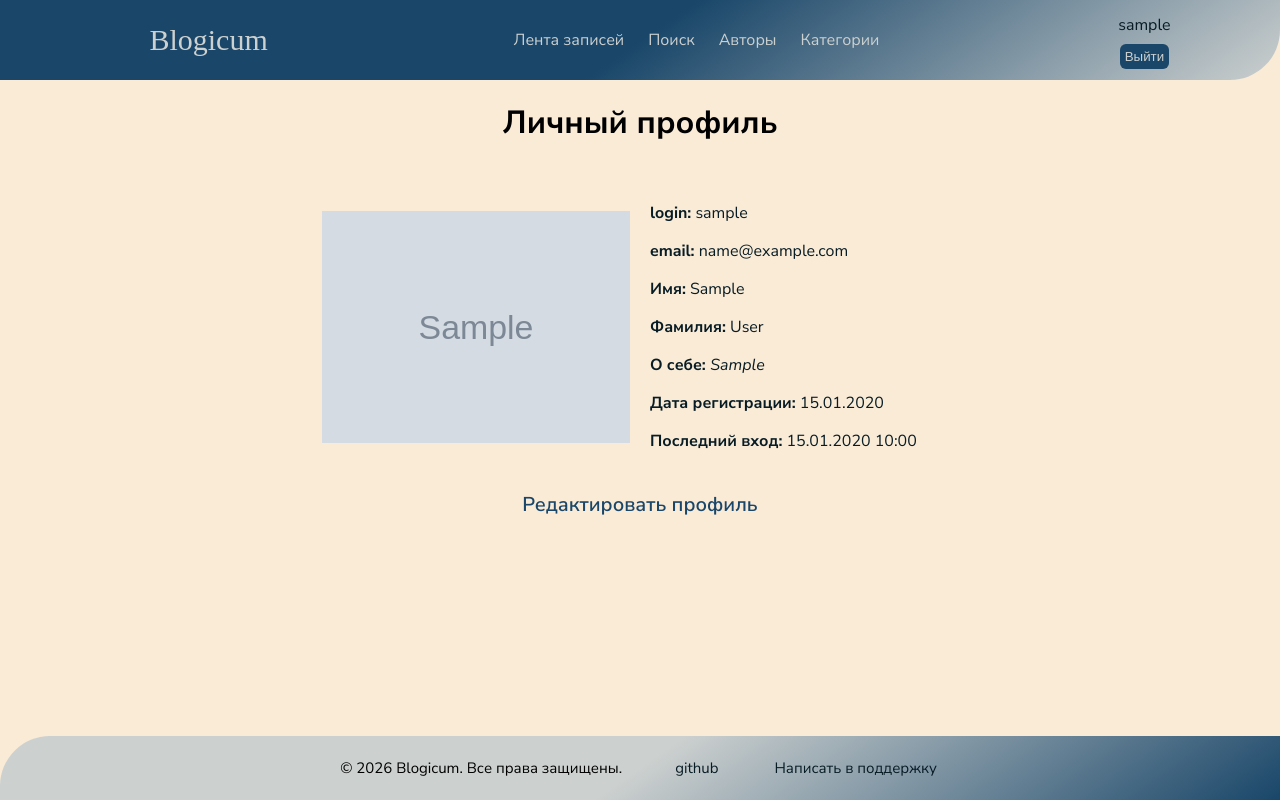
After one commit to dmitryi-88/blog, a Django app: page /account/profile/ in a window 1280 px wide. The commit adds this page. Run offline with Django 5.2, Linux system fonts and the light colour scheme; a user stored in the database is signed in; tables that the repository leaves empty hold one stand-in row (values such as "Sample post"); grey boxes marked "Sample" are stand-in pictures; some web fonts are replaced.

Commit message:
add profile

```diff
--- a/account/models.py
+++ b/account/models.py
@@ -1 +1,28 @@
 from django.db import models
+from django.conf import settings
+
+class UserProfile(models.Model):
+    class Meta:
+        verbose_name = 'Расширенный профиль пользователя'
+        verbose_name_plural = 'Расширенные профили пользователей'
+
+    user = models.OneToOneField(
+        verbose_name='Пользователь',
+        to=settings.AUTH_USER_MODEL,
+        on_delete=models.CASCADE,
+        related_name='profile',
+    )
+    info = models.TextField(
+        verbose_name='О себе',
+        blank=True,
+        null=True,
+    )
+    avatar = models.ImageField(
+        verbose_name='Фото профиля',
+        upload_to='avatars/',
+        blank=True,
+        null=True,
+    )
+
+    def __str__(self) -> str:
+        return f'Профиль пользователя {self.user.username}'
--- a/account/urls.py
+++ b/account/urls.py
@@ -4,4 +4,6 @@ from . import views
 urlpatterns = [
     path('', views.index, name='index'),
     path("register/", views.register, name="register"),
+    path('profile/', views.profile, name='profile'),
+    path('profile/edit/', views.profile_edit, name='profile_edit'),
 ]
--- a/account/views.py
+++ b/account/views.py
@@ -1,5 +1,8 @@
 from django.shortcuts import render, redirect
-from .forms import RegisterForm
+from django.contrib.auth.decorators import login_required
+
+from .forms import RegisterForm, ProfileUpdateForm, UserProfileForm
+from .models import UserProfile
 
 
 def register(request):
@@ -7,7 +10,8 @@ def register(request):
         form = RegisterForm(request.POST)
 
         if form.is_valid():
-            form.save()
+            user = form.save()
+            UserProfile.objects.create(user=user)
             return redirect("login")
 
     else:
@@ -19,6 +23,43 @@ def register(request):
     return render(request, templ, data)
 
 
+@login_required
+def profile(request):
+    templ = "account/profile.html"
+    return render(request, templ)
+
+
+@login_required
+def profile_edit(request):
+    if request.method == "POST":
+        user_form = ProfileUpdateForm(
+            request.POST,
+            instance=request.user,
+        )
+        profile_form = UserProfileForm(
+            request.POST,
+            request.FILES,
+            instance=request.user.profile,
+        )
+
+        if user_form.is_valid() and profile_form.is_valid():
+            user_form.save()
+            profile_form.save()
+            return redirect("profile")
+
+    else:
+        user_form = ProfileUpdateForm(instance=request.user)
+        profile_form = UserProfileForm(instance=request.user.profile)
+
+    templ = "account/profile_edit.html"
+    context = {
+        "user_form": user_form,
+        "profile_form": profile_form,
+    }
+
+    return render(request, templ, context)
+
+
 def index(request):
-    templ = 'base.html'
+    templ = "base.html"
     return render(request, templ)
--- a/config/settings.py
+++ b/config/settings.py
@@ -23,7 +23,7 @@ MEDIA_URL = "/media/"
 MEDIA_ROOT = BASE_DIR / "media"
 
 LOGIN_URL = "login"
-LOGIN_REDIRECT_URL = "/"
+LOGIN_REDIRECT_URL = "profile"
 LOGOUT_REDIRECT_URL = "login"
 
 STATIC_URL = "static/"
--- a/config/urls.py
+++ b/config/urls.py
@@ -17,9 +17,17 @@ Including another URLconf
 
 from django.contrib import admin
 from django.urls import path, include
+from django.conf import settings
+from django.conf.urls.static import static
 
 urlpatterns = [
     path("admin/", admin.site.urls),
     path("account/", include("account.urls")),
     path("account/", include("django.contrib.auth.urls")),
 ]
+
+if settings.DEBUG:
+    urlpatterns += static(
+        settings.MEDIA_URL,
+        document_root=settings.MEDIA_ROOT,
+    )
--- a/static/css/main.css
+++ b/static/css/main.css
@@ -93,6 +93,136 @@
   color: #081c25;
 }
 
+.profileEditContainer {
+  display: flex;
+  flex-direction: column;
+  align-items: center;
+}
+.profileEditContainer button {
+  cursor: pointer;
+  display: flex;
+  align-items: center;
+  justify-content: center;
+  height: 25px;
+  border: 0;
+  border-radius: 6px;
+  padding: 5px;
+  background-color: #194669;
+  color: #ccd0cf;
+  transition: 0.2s;
+}
+.profileEditContainer button:hover {
+  transform: translateY(5%);
+  box-shadow: 0 5px 3px 0 rgba(0, 0, 0, 0.3);
+}
+.profileEditContainer button:active {
+  transform: scale(0.85);
+}
+.profileEditContainer button {
+  width: 60%;
+}
+.profileEditContainer a {
+  font-size: #081c25;
+  text-decoration: none;
+  color: #081c25;
+  text-align: center;
+  transition: ease-in 0.2s;
+}
+.profileEditContainer a:hover {
+  transform: translateY(5%);
+  box-shadow: 0 5px 3px 0 rgba(0, 0, 0, 0.3);
+  background-color: #081c25;
+  color: #ccd0cf;
+}
+.profileEditContainer a:active {
+  transform: scale(0.95);
+}
+.profileEditContainer a {
+  color: #194669;
+}
+.profileEditContainer span,
+.profileEditContainer li {
+  font-size: 13px;
+}
+.profileEditContainer form {
+  width: 50%;
+  display: flex;
+  flex-direction: column;
+  align-items: center;
+}
+.profileEditContainer form p {
+  display: flex;
+  flex-direction: column;
+  align-items: center;
+  width: 80%;
+  text-align: center;
+  color: #081c25;
+}
+.profileEditContainer form p label {
+  font-weight: 600;
+}
+.profileEditContainer form p input {
+  width: 100%;
+  height: 25px;
+  border: 0;
+  border-radius: 6px;
+  text-align: center;
+  font-size: 15px;
+  background-color: #ccd0cf;
+  color: #081c25;
+}
+
+.profileContainer {
+  display: flex;
+  flex-direction: column;
+  align-items: center;
+  gap: 20px;
+}
+.profileContainer a {
+  font-size: #081c25;
+  text-decoration: none;
+  color: #081c25;
+  text-align: center;
+  transition: ease-in 0.2s;
+}
+.profileContainer a:hover {
+  transform: translateY(5%);
+  box-shadow: 0 5px 3px 0 rgba(0, 0, 0, 0.3);
+  background-color: #081c25;
+  color: #ccd0cf;
+}
+.profileContainer a:active {
+  transform: scale(0.95);
+}
+.profileContainer a {
+  color: #194669;
+  font-size: 20px;
+  font-weight: 600;
+}
+.profileContainer .profileInfo {
+  display: flex;
+  align-items: center;
+  justify-content: space-around;
+  gap: 20px;
+}
+.profileContainer .profileInfo .avatar {
+  width: 50%;
+  display: flex;
+  flex-direction: column;
+  align-items: center;
+  justify-content: center;
+}
+.profileContainer .profileInfo .avatar img {
+  width: 100%;
+  max-width: 350px;
+}
+.profileContainer .profileInfo .info {
+  width: 50%;
+}
+.profileContainer .profileInfo .info p {
+  color: #081c25;
+}
+
 .gravitas-one-regular {
   font-family: "Gravitas One", serif;
   font-weight: 400;
@@ -184,10 +314,6 @@ header .authorization a:hover {
 }
 header .authorization a:active {
   transform: scale(0.95);
-}
-header .authorization span {
-  font-size: 18px;
-  font-weight: 600;
 }
 header .authorization form button {
   cursor: pointer;
--- a/static/scss/main.scss
+++ b/static/scss/main.scss
@@ -1,5 +1,7 @@
 @use "variables" as *;
 @use "auth";
+@use 'profile_edit';
+@use 'profile';
 
 @import url("https://fonts.googleapis.com/css2?family=Gravitas+One&family=Nunito+Sans:ital,opsz,wght@0,6..12,200..1000;1,6..12,200..1000&display=swap");
 
@@ -92,11 +94,6 @@ header {
 
         a {
             @include a-style;
-        }
-
-        span {
-            font-size: 18px;
-            font-weight: 600;
         }
 
         form {
--- /dev/null
+++ b/static/scss/profile.scss
@@ -0,0 +1,45 @@
+@use "variables" as *;
+
+.profileContainer {
+    display: flex;
+    flex-direction: column;
+    align-items: center;
+
+    gap: 20px;
+
+    a {
+        @include a-style;
+        color: $main-color;
+        font-size: 20px;
+        font-weight: 600;
+    }
+
+    .profileInfo {
+        display: flex;
+        align-items: center;
+        justify-content: space-around;
+        gap: 20px;
+
+        .avatar {
+            width: 50%;
+
+            display: flex;
+            flex-direction: column;
+            align-items: center;
+            justify-content: center;
+
+            img {
+                width: 100%;
+                max-width: 350px;
+            }
+        }
+
+        .info {
+            width: 50%;
+
+            p {
+                color: $text-color;
+            }
+        }
+    }
+}
--- /dev/null
+++ b/templates/account/profile.html
@@ -0,0 +1,41 @@
+{% extends 'base.html' %}
+
+{% block title %}Личный кабинет{% endblock %}
+
+{% block content %}
+
+<div class="profileContainer">
+    <h1>Личный профиль</h1>
+
+    <div class="profileInfo">
+        <div class="avatar">
+            {% if user.profile.avatar %}
+            <img src="{{ user.profile.avatar.url }}" alt="Аватар пользователя">
+            {% else %}
+            <p>Аватар не загружен</p>
+            {% endif %}
+        </div>
+
+        <div class="info">
+            <p><strong>login:</strong> {{ user.username }}</p>
+            <p><strong>email:</strong> {{ user.email }}</p>
+            {% if user.first_name %}
+            <p><strong>Имя:</strong> {{ user.first_name }}</p>
+            {% endif %}
+            {% if user.last_name %}
+            <p><strong>Фамилия:</strong> {{ user.last_name }}</p>
+            {% endif %}
+            {% if user.profile.info %}
+            <p><strong>О себе: </strong><i>{{ user.profile.info }}</i></p>
+            {% else %}
+            <p><strong>Информация отсутствует</strong></p>
+            {% endif %}
+            <p><strong>Дата регистрации:</strong> {{ user.date_joined|date:"d.m.Y" }}</p>
+            <p><strong>Последний вход:</strong> {{ user.last_login|date:"d.m.Y H:i" }}</p>
+        </div>
+    </div>
+
+    <a href="{% url 'profile_edit' %}">Редактировать профиль</a>
+</div>
+
+{% endblock %}
--- a/templates/base.html
+++ b/templates/base.html
@@ -25,7 +25,7 @@
 
         <div class="authorization">
             {% if user.is_authenticated %}
-            <span>{{ user.username }}</span>
+            <a href="{% url 'profile' %}">{{ user.username }}</a>
             <form method="post" action="{% url 'logout' %}">
                 {% csrf_token %}
                 <button type="submit">Выйти</button>
```
Also changed, not shown: account/forms.py (+15 -0 lines), static/scss/profile_edit.scss (added, +49 -0 lines), templates/account/profile_edit.html (added, +25 -0 lines), account/migrations/0001_initial.py (added), 1 other file.
